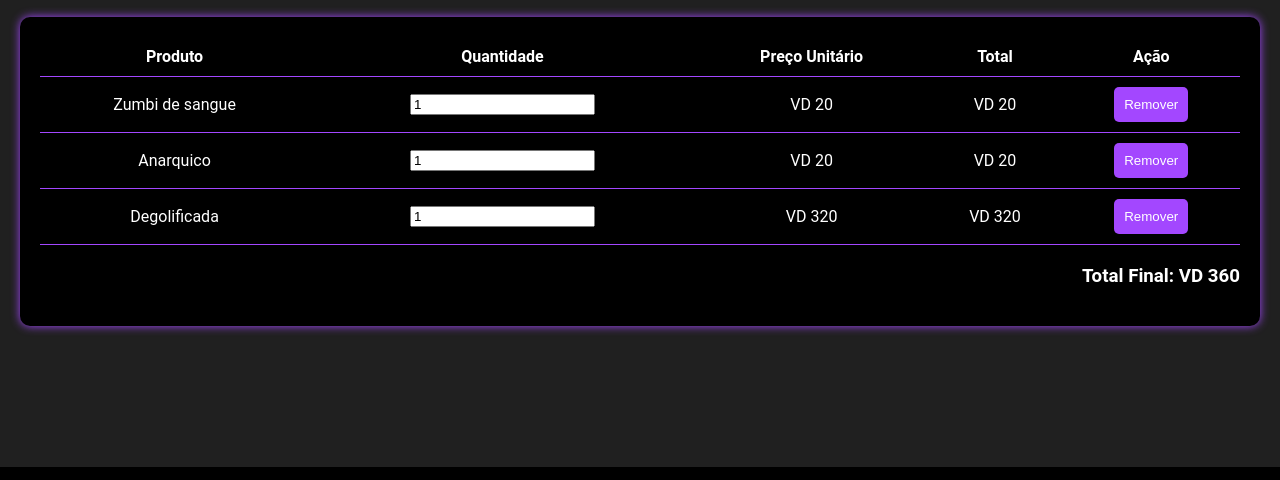
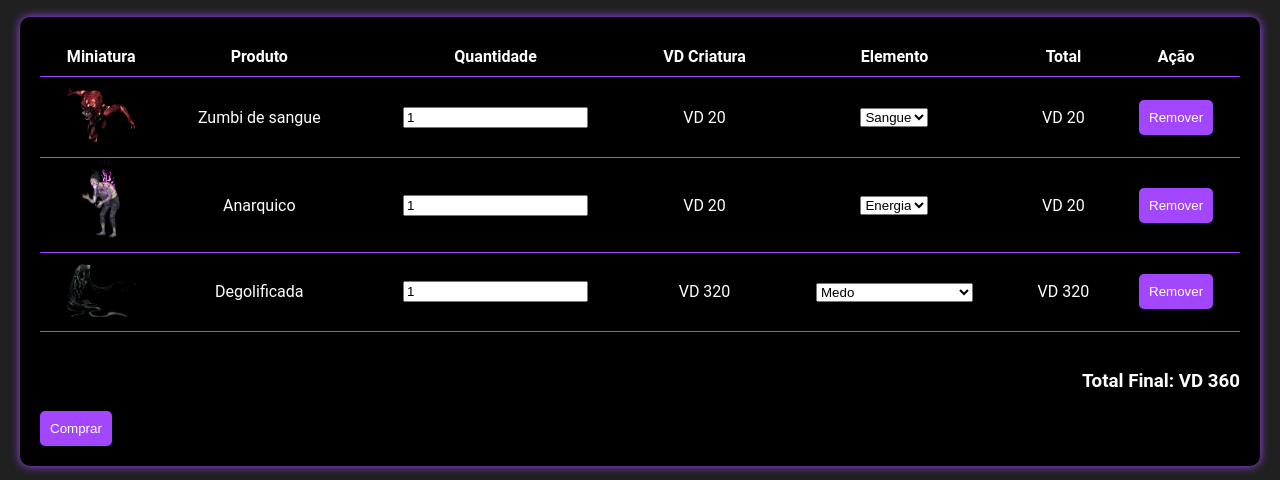
Before and after one commit to Snowayy/Carrinho, a plain HTML site: page carrinho.html in a window 1280 px wide. Shown: the part 65-545 px from the top of the page. Drawn offline with Linux system fonts and the light colour scheme.

Commit message:
Add files via upload

```diff
--- a/carrinho.css
+++ b/carrinho.css
@@ -116,6 +116,13 @@ table{
 
 }
 
+table td img{
+
+    max-width: 70px;
+    max-height: 70px;
+
+}
+
 th, td{
 
     padding: 10px;
@@ -157,9 +164,27 @@ button.removerCriatura:hover {
 
     text-align: right;
     margin-top: 20px;
+    display: flex;
+    justify-content: flex-end;
 
 }
 
+button.comprar{
+
+    background-color: #a347ff;
+    border: none;
+    padding: 10px;
+    border-radius: 5px;
+    cursor: pointer;
+    color: white;
+    display: flex;
+    justify-content: flex-end;
+
+}
+
+button.comprar:hover {
+    text-decoration: underline;
+}
 
 footer{
 
--- a/carrinho.html
+++ b/carrinho.html
@@ -30,20 +30,30 @@
             <table>
                 <thead>
                     <tr>
+                        <th>Miniatura</th>
                         <th>Produto</th>
                         <th>Quantidade</th>
-                        <th>Preço Unitário</th>
+                        <th>VD Criatura</th>
+                        <th>Elemento</th>
                         <th>Total</th>
                         <th>Ação</th>
                     </tr>
                 </thead>
                 <tbody>
                     <tr>
+                        <td><img src="imagens/zumbiDeSangue1.png" alt="Zumbi de Sangue"></td>
                         <td>Zumbi de sangue</td>
                         <td>
                             <input type="number" value="1" min="0" class="Quantidade">
                         </td>
                         <td class="vdCriatura">VD 20</td>
+                        <td>
+                            <select id="elementos">
+
+                                <option>Sangue</option>
+
+                            </select>
+                        </td>
                         <td class="vdTotal">VD 20</td>
                         <td>
                             <button class="removerCriatura">Remover</button>
@@ -51,11 +61,19 @@
                     </tr>
 
                     <tr>
+                        <td><img src="imagens/anarquico1.png" alt="Anarquico"></td>
                         <td>Anarquico</td>
                         <td>
                             <input type="number" value="1" min="0" class="Quantidade">
                         </td>
                         <td class="vdCriatura">VD 20</td>
+                        <td>
+                            <select id="elementos">
+
+                                <option>Energia</option>
+
+                            </select>
+                        </td>
                         <td class="vdTotal">VD 20</td>
                         <td>
                             <button class="removerCriatura">Remover</button>
@@ -63,11 +81,23 @@
                     </tr>
 
                     <tr>
+                        <td><img src="imagens/degolificadaMorte.png" alt="Degolificada de Morte"></td>
                         <td>Degolificada</td>
                         <td>
                             <input type="number" value="1" min="0" class="Quantidade">
                         </td>
                         <td class="vdCriatura">VD 320</td>
+                        <td>
+                            <select id="elementos">
+
+                                <option>Medo</option>
+                                <option>Medo e Sangue</option>
+                                <option>Medo e Conhecimento</option>
+                                <option>Medo e Morte</option>
+                                <option>Medo e Energia</option>
+
+                            </select>
+                        </td>
                         <td class="vdTotal">VD 320</td>
                         <td>
                             <button class="removerCriatura">Remover</button>
@@ -80,6 +110,7 @@
             <div class="totalFinal">
                 <h3>Total Final: <span id="totalFinal">380</span></h3>
             </div>
+            <button class="comprar">Comprar</button>
 
         </section>
 
```
